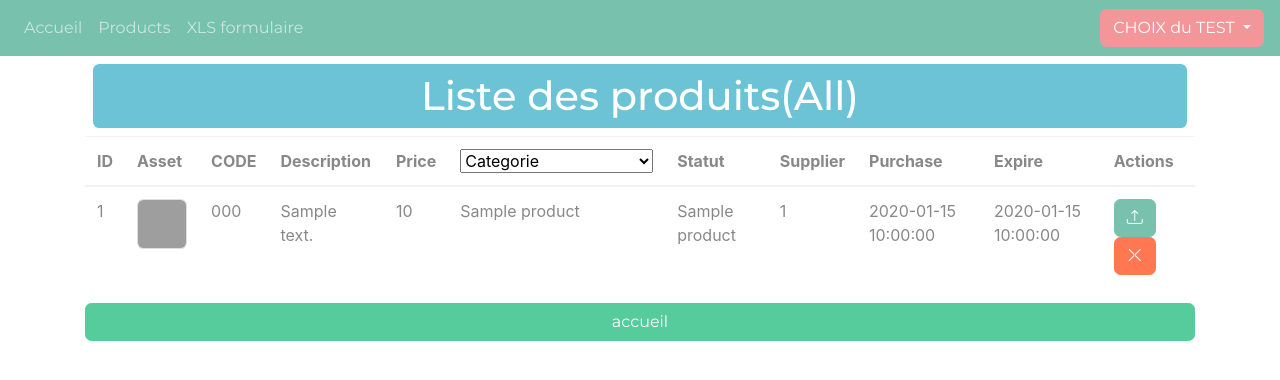
After one commit to codeuronline/restapi, a PHP site: the page made by views/afficherRequestAllByCategory.view.php in a window 1280 px wide. The commit adds this page. Shown: the top 380 px of the page. Run offline with PHP 8.4, Linux system fonts and the light colour scheme; data comes from the database, SQL or seed files in the repository; tables that the repository leaves empty or names only in its code hold one stand-in row (values such as "Sample post"); the template is opened without the code that fills it: most values are stand-ins (such as "Sample title", 1, 10 or a date in 2020); some libraries are stand-ins or nearby versions; grey boxes are pictures that could not be loaded.

Commit message:
update ajax

```diff
--- a/controllers/ProductsController.php
+++ b/controllers/ProductsController.php
@@ -55,9 +55,10 @@ class ProductsController{
 
     }
     public function loadProductRequest($value){
+        error_log("In controller -> loadproductRequest with  parameter:".$value);
         $products=$this->productManager->loadProductRequest($value);
-        var_dump($products);
-        require "views/afficherAllproduct.view.php";
+        error_log("chargement des product(S)");
+        require "views/afficherRequestAllByCategory.view.php";
     }
 
     public function getProductManager(){ return $this->productManager; }
--- a/public/request.js
+++ b/public/request.js
@@ -22,7 +22,7 @@ function request(id_product,statut_id) {
 function request_category(id_category) {
     let httpRequest = new XMLHttpRequest();
     console.log(id_category);
-    httpRequest.open('GET', 'http://localhost/restapi/request/'+id_category, true);
+    httpRequest.open('GET', 'http://localhost/restapi/products/request/'+id_category, true);
     httpRequest.setRequestHeader('Content-type', 'application/x-www-form-urlencoded');//encapsule la requête dans une entête que l'on définit dans une URL
     httpRequest.onreadystatechange = function() {
         console.log('id_category->'+id_category);
--- a/views/afficherAllProduct.view.php
+++ b/views/afficherAllProduct.view.php
@@ -34,10 +34,8 @@ ob_start();
     </thead>
     <tbody>
         <?php
-        error_log(print_r($products,1));
-        var_dump(count($products));
         foreach ($products as $product) : ?>
-        <!-- //$videos = $videoManager->getVideos(); -->
+
         <tr>
             <td>
                 <?= $product->getId_product() ?>
--- /dev/null
+++ b/views/afficherRequestAllByCategory.view.php
@@ -0,0 +1,103 @@
+<?php
+ob_start();
+?>
+
+<table class="table">
+    <thead>
+        <th>ID</th>
+        <th>Asset</th>
+        <th>CODE</th>
+        <th>Description</th>
+        <th>Price</th>
+        <th>
+            <form method="">
+                <select onchange="request_category(this.value)">
+                    <option value="">Categorie</option>
+                    <option value="1">Boulangerie/Pâtisserie</option>
+                    <option value="2">Epicerie Salée</option>
+                    <option value="3">Epicerie sucrée</option>
+                    <option value="4">Boissons</option>
+                    <option value="5">Fromagerie</option>
+                    <option value="6">Poissonnerie</option>
+                    <option value="7">Boucherie</option>
+                    <option value="8">Libre-service</option>
+                    <option value="9">Vente à l'étalage</option>
+                    <option value="10">Tête de gondole</option>
+                </select>
+            </form>
+        </th>
+        <th>Statut</th>
+        <th>Supplier</th>
+        <th>Purchase</th>
+        <th>Expire</th>
+        <th>Actions</th>
+    </thead>
+    <tbody>
+        <?php
+        error_log(print_r($products, 1));
+        foreach ($products as $product) : ?>
+
+            <tr>
+                <td>
+                    <?= $product->getId_product() ?>
+                </td>
+                <td>
+                    <img class="card" src="<?= URL ?><?= (($product->getPrimary_visual() == null) || (empty($product->getPrimary_visual()))) ? "assets/empty.png" : $product->getPrimary_visual() ?>" alt="visuel">
+                </td>
+                <td>
+                    <?= $product->getCode() ?>
+                </td>
+                <td>
+                    <?= $product->getDescription() ?>
+                </td>
+                <td>
+                    <?= $product->getPrice() ?>
+                </td>
+                <td>
+                    <?= $product->getCategory_name() ?>
+                </td>
+                <td>
+                    <?= $product->getStatut_name() ?>
+                </td>
+                <td>
+                    <?= $product->getSupplier_id() ?>
+                </td>
+                <td>
+                    <?= $product->getPurchase_date() ?>
+                </td>
+                <td>
+                    <?= $product->getExpiration_date() ?>
+                </td>
+                <td>
+                    <a href="<?= URL ?>update/<?= $product->getId_product() ?>"><button class="btn btn-primary"><i class="bi bi-upload"></i></button></a>
+                    <a href="<?= URL ?>del/<?= $product->getId_product() ?>"><button class="btn btn-danger" onclick="return confirm('Voulez-vous vraiement supprimer le produit : <?= $product->getDescription() ?> ?')"><i class="bi bi-x-lg"></i></button></a>
+                </td>
+            </tr>
+        <?php endforeach ?>
+    </tbody>
+</table>
+<a href="<?= URL ?>products/" class="btn btn-success d-block">accueil</a>
+<script>
+    function request_category(id_category) {
+        let httpRequest = new XMLHttpRequest();
+        console.log(id_category);
+        httpRequest.open('GET', 'http://localhost/restapi/request/' + id_category, true);
+        httpRequest.setRequestHeader('Content-type',
+            'application/x-www-form-urlencoded'); //encapsule la requête dans une entête que l'on définit dans une URL
+        httpRequest.onreadystatechange = function() {
+            console.log('id_category->' + id_category);
+            //Si la requête a été reçu (statut 200 : réseau) et 4 : traité
+            if (httpRequest.readyState == 4 && httpRequest.status == 200) {
+                // Response
+                var response = httpRequest.responseText;
+                window.alert('nouveau classement par catégorie : ' + id_category)
+                console.log(response);
+            }
+        };
+        httpRequest.send();
+    }
+</script>
+<?php
+$content = ob_get_clean();
+$titre = "Liste des produits(All)"; // $videos->getTitre();
+require "template.php"; ?>
```
Also changed, not shown: models/ProductManager.php (+14 -0 lines), products.php (+15 -2 lines), request_category.php (+4 -4 lines).
